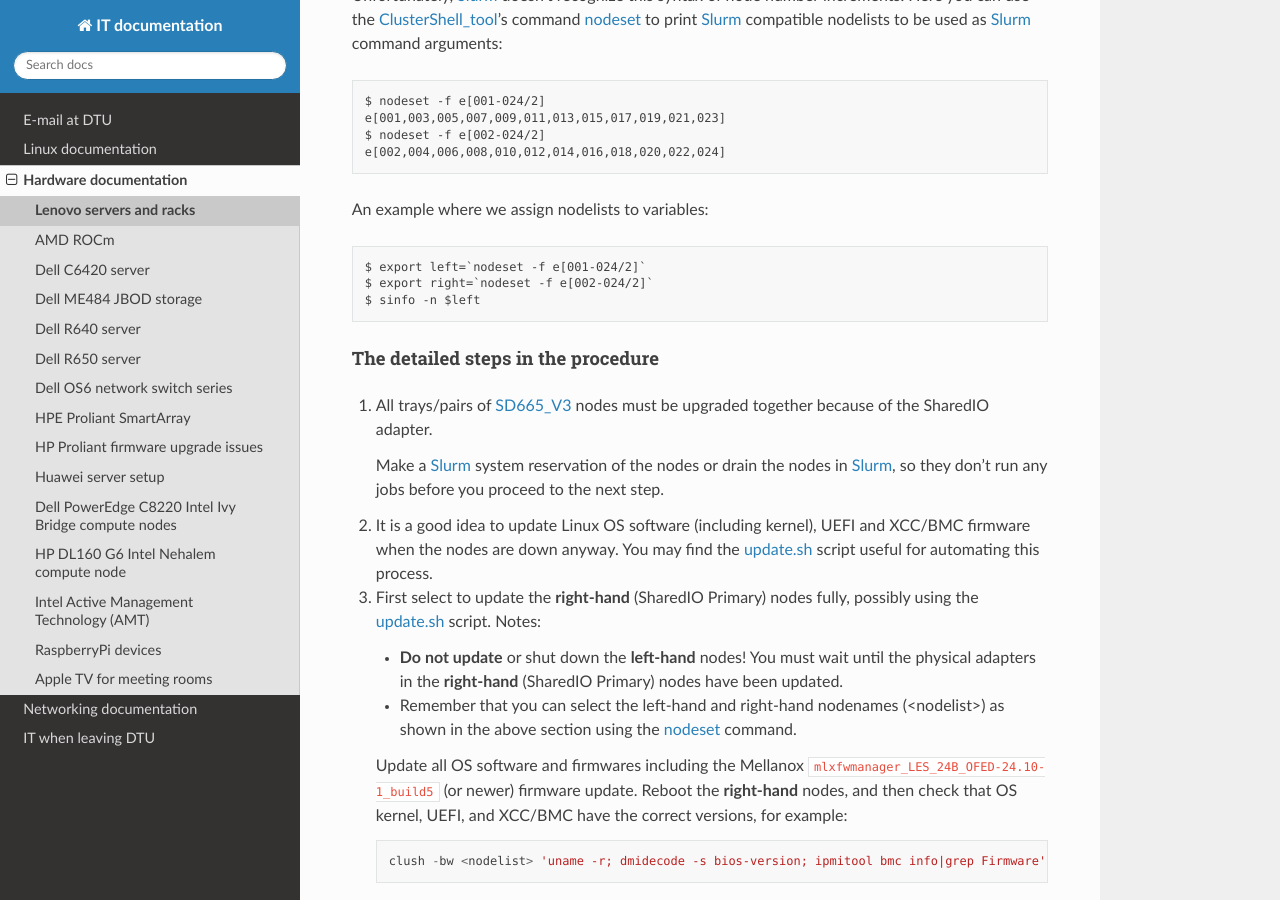
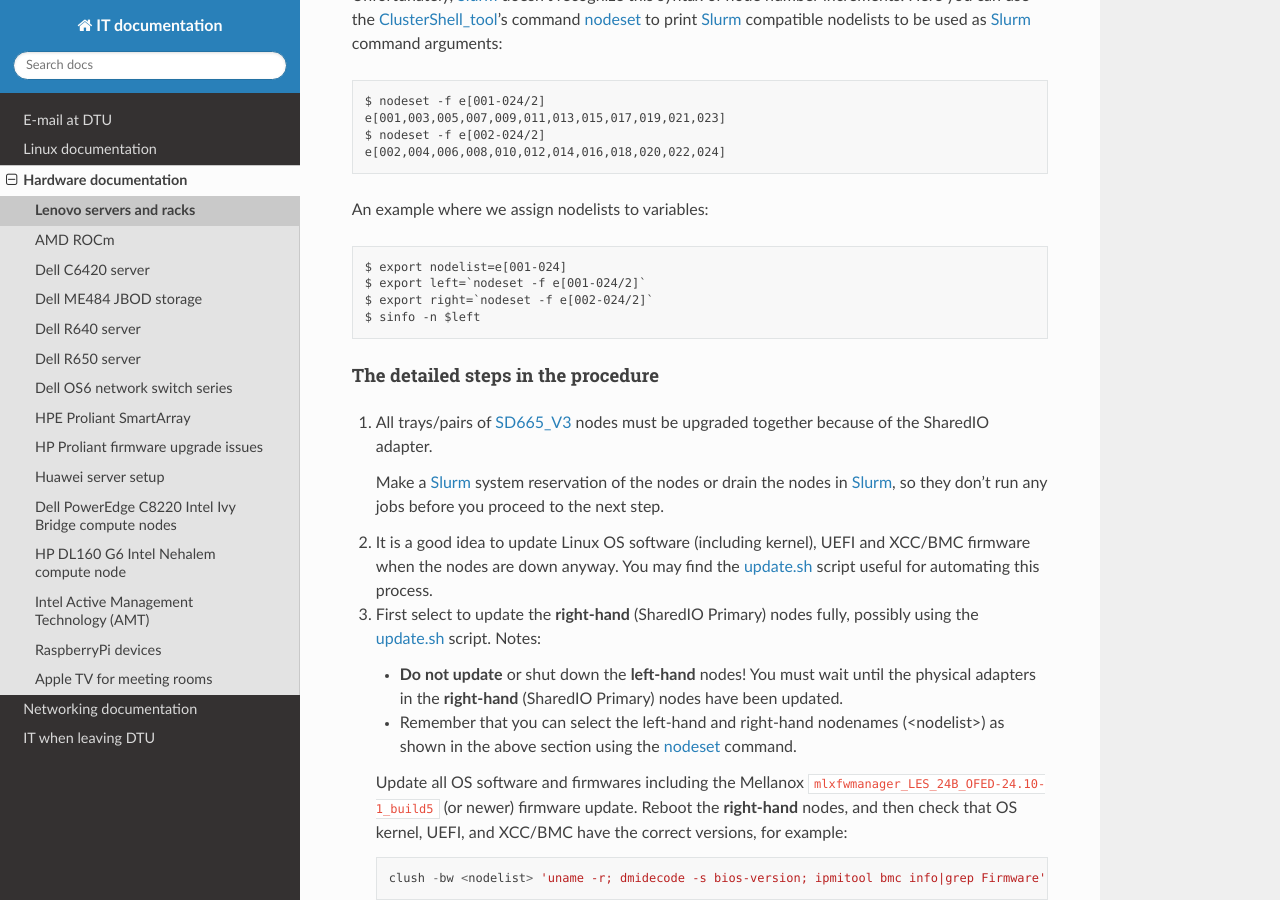
Before and after one commit to OleHolmNielsen/ITwiki, a Sphinx documentation site: the page built from docs/Lenovo_SD665_V3.rst, in a window 1280 px wide and 900 px high, scrolled down 3152 px. Built offline with Sphinx 7.4.7 and the Read the Docs theme 3.1.0, drawn with Linux system fonts in a browser that asks for light colours.

Commit message:
Minor edit

```diff
--- a/docs/Lenovo_SD665_V3.rst
+++ b/docs/Lenovo_SD665_V3.rst
@@ -133,6 +133,7 @@ Here you can use the ClusterShell_tool_'s command nodeset_ to print Slurm_ compa
 
 An example where we assign nodelists to variables::
 
+  $ export nodelist=e[001-024]
   $ export left=`nodeset -f e[001-024/2]`
   $ export right=`nodeset -f e[002-024/2]`
   $ sinfo -n $left
```
